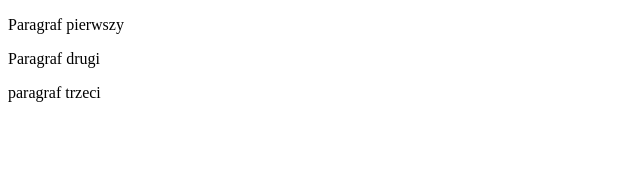
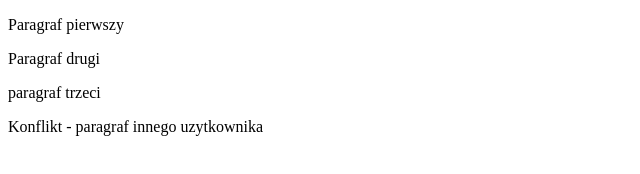
Before and after one commit to Dorian91/dorian91.github.io, a plain HTML site: page index.html in a window 1280 px wide. Shown: the whole page, without its empty margins (0-640 px from the left). Drawn offline with Linux system fonts and the light colour scheme.

Commit message:
Zmiana na masterze po przerwie

```diff
--- a/index.html
+++ b/index.html
@@ -8,5 +8,6 @@
     <p>Paragraf pierwszy</p>
     <p>Paragraf drugi</p>
     <p>paragraf trzeci</p>
+    <p>Konflikt - paragraf innego uzytkownika</p>
 </body>
 </html>
```
